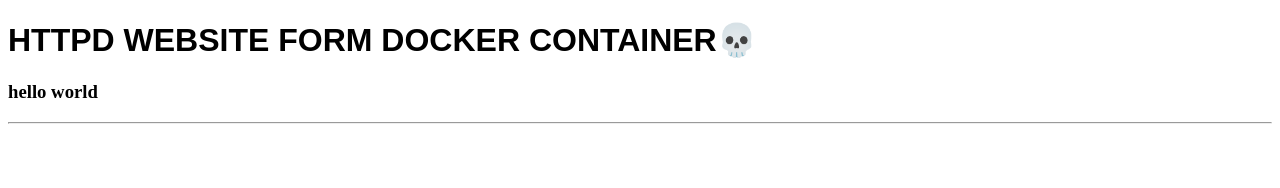
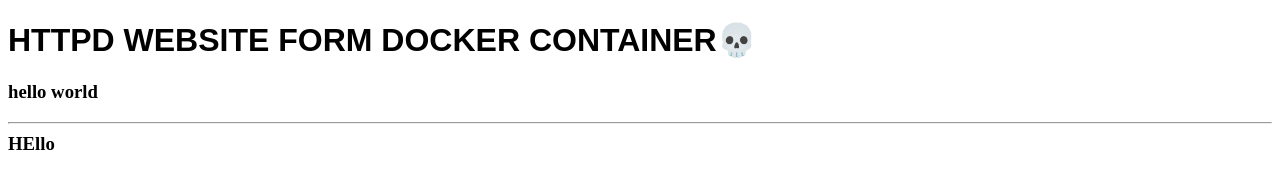
Before and after one commit to ashishworkspace/httpd_project, a plain HTML site: page index.html in a window 1280 px wide. Drawn offline with Linux system fonts and the light colour scheme.

Commit message:
Update index.html

```diff
--- a/index.html
+++ b/index.html
@@ -10,5 +10,6 @@
     <h1 style="font-family: sans-serif;">HTTPD WEBSITE FORM DOCKER CONTAINER💀</h1>
     <h3>hello world<h3>
     <hr>
+        <div>HEllo</div>
 </body>
 </html>
```
